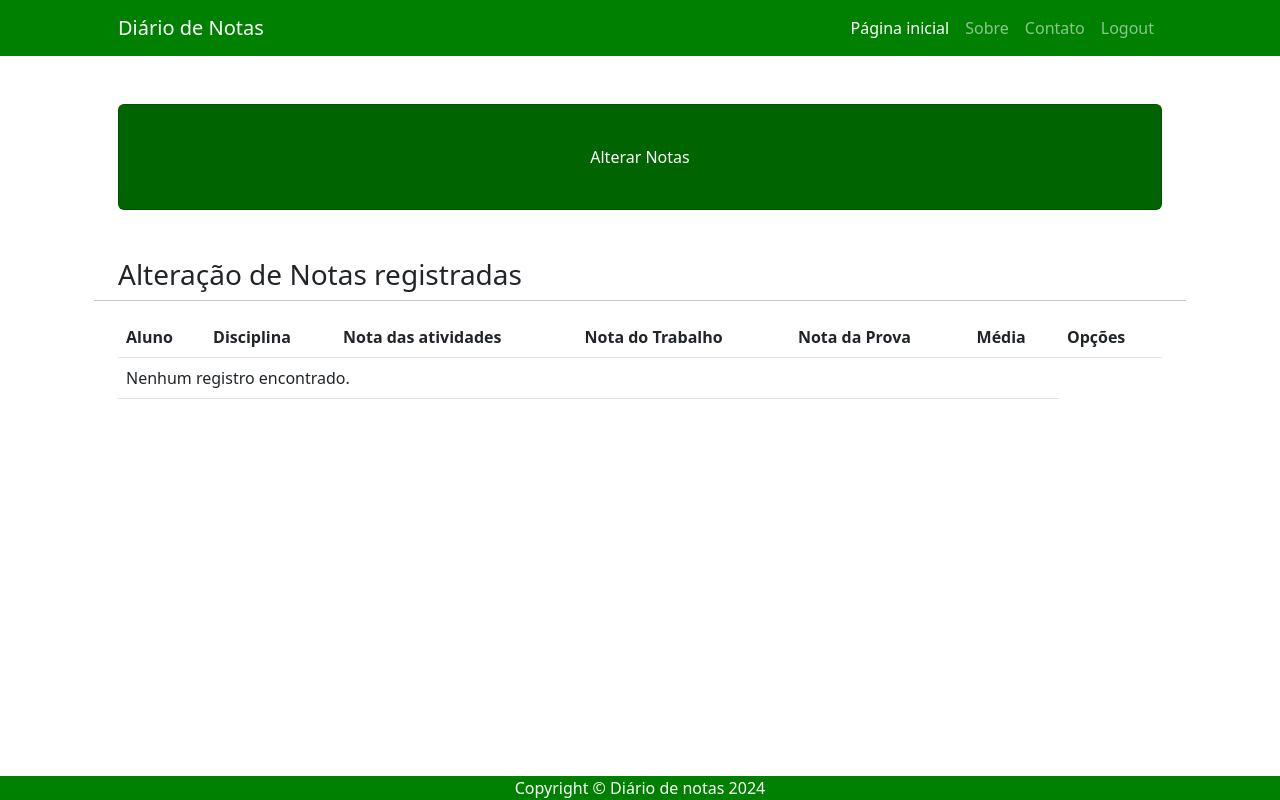
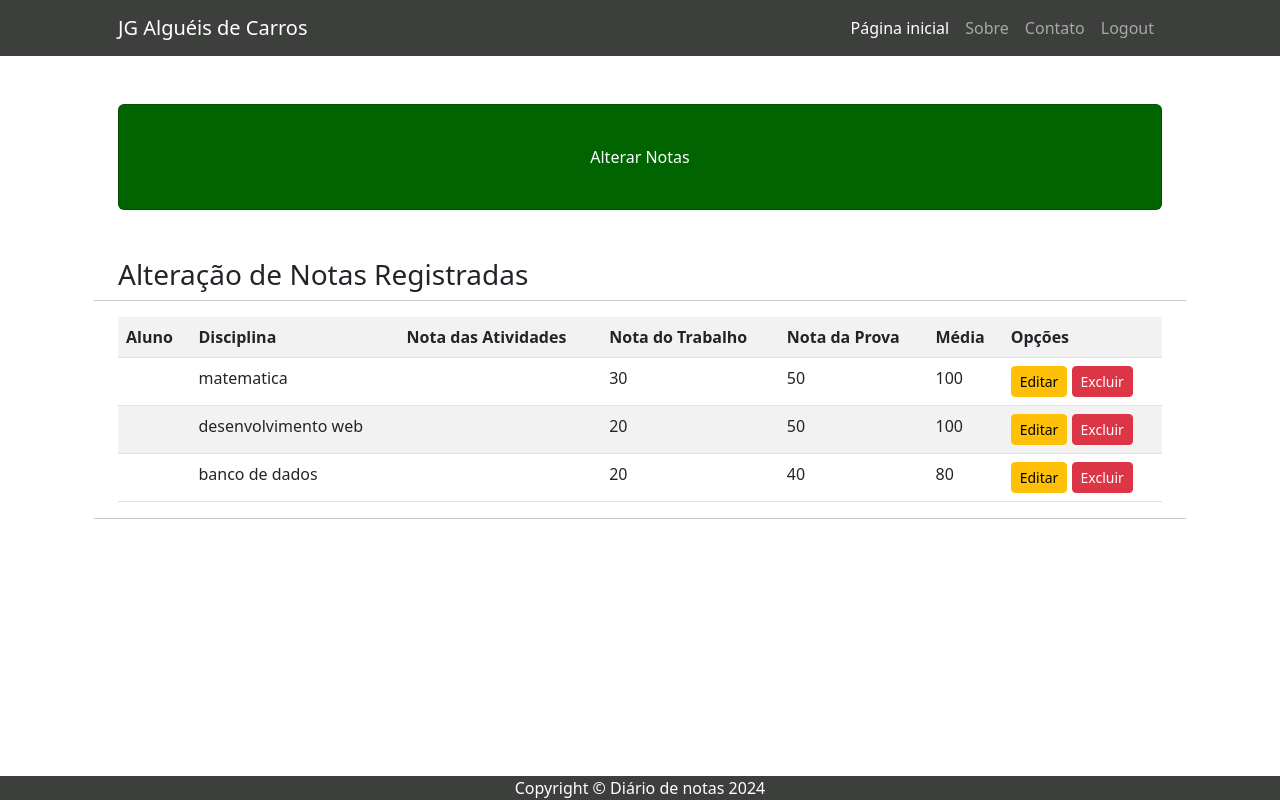
Before and after one commit to JoaoMatheusSCAVALCANTE/novosite, a Django app: page /alterar/ in a window 1280 px wide. Run offline with Django 5.2, Linux system fonts and the light colour scheme; a user stored in the database is signed in; data comes from the database, SQL or seed files in the repository; both versions use the stored data as it was after the commit; some libraries are stand-ins or nearby versions.

Commit message:
13.09.2024

```diff
--- a/usuarios/templates/usuarios/alterar.html
+++ b/usuarios/templates/usuarios/alterar.html
@@ -1,17 +1,19 @@
 {% extends 'usuarios/base.html' %}
-{% block aba %}Aterar Notas{% endblock %}
+
+{% block aba %}Alterar Notas{% endblock %}
+
 {% block titulo %}Alterar Notas{% endblock %}
 
 {% block conteudo %}
-<h3>Alteração de Notas registradas</h3>
+<h3>Alteração de Notas Registradas</h3>
 <hr>
 
 <div class = "table-responsive">
-    <table class="table table-responsive">
+    <table class = "table table-striped">
         <tr>
             <th>Aluno</th>
             <th>Disciplina</th>
-            <th>Nota das atividades</th>
+            <th>Nota das Atividades</th>
             <th>Nota do Trabalho</th>
             <th>Nota da Prova</th>
             <th>Média</th>
@@ -31,12 +33,11 @@
             </td>
         </tr>
         {% empty %}
-            <tr>
-                <td colspan="6">Nenhum registro encontrado.</td>
-            </tr>
+        <tr>
+            <td colspan = "6">Nenhum registro encontrado.</td>
+        </tr>
         {% endfor %}
     </table>
 </div>
-
-
+<hr>
 {% endblock %}
--- a/usuarios/templates/usuarios/base.html
+++ b/usuarios/templates/usuarios/base.html
@@ -9,14 +9,14 @@
     </head>
     <body>
         <!-- Responsive navbar-->
-        <nav class="navbar navbar-expand-lg navbar-dark" style="background-color: #008000;">
+        <nav class="navbar navbar-expand-lg navbar-dark" style="background-color: #3c3f3c;">
             <div class="container px-5">
-                <a class="navbar-brand" href="{% url 'home' %}">Diário de Notas</a>
+                <a class="navbar-brand" href="{% url 'home' %}">JG Alguéis de Carros</a>
                 <button class="navbar-toggler" type="button" data-bs-toggle="collapse" data-bs-target="#navbarSupportedContent" aria-controls="navbarSupportedContent" aria-expanded="false" aria-label="Toggle navigation"><span class="navbar-toggler-icon"></span></button>
                 <div class="collapse navbar-collapse" id="navbarSupportedContent">
                     <ul class="navbar-nav ms-auto mb-2 mb-lg-0">
                         <li class="nav-item"><a class="nav-link active" aria-current="page" href="{% url 'home' %}">Página inicial</a></li>
-                        <li class="nav-item"><a class="nav-link" href="#!">Sobre</a></li>
+                        <li class="nav-item"><a class="nav-link" href="{% url 'sobre' %}">Sobre</a></li>
                         <li class="nav-item"><a class="nav-link" href="#!">Contato</a></li>
                         <li class="nav-item"><a class="nav-link" href="{% url 'logout' %}">Logout</a></li>
                     </ul>
@@ -64,7 +64,7 @@
             </div>
         </div>
         <!-- Footer-->
-        <footer class="fixed-bottom" style = "background-color: #008000;">
+        <footer class="fixed-bottom" style = "background-color: #3c3f3c;">
             <div class="container px-4 px-lg-5"><p class="m-0 text-center text-white">Copyright &copy; Diário de notas 2024</p></div>
         </footer>
         <!-- Bootstrap core JS-->
--- a/usuarios/templates/usuarios/home.html
+++ b/usuarios/templates/usuarios/home.html
@@ -1,3 +1,3 @@
 {% extends 'usuarios/base.html' %}
 
-{% block aba %}Página Inicial{% endblock %}
+{% block aba %}JG Alugueis de Carros{% endblock %}
--- /dev/null
+++ b/usuarios/templates/usuarios/sobre.html
@@ -0,0 +1,3 @@
+{% extends 'usuarios/base.html' %}
+
+{% block aba %}JG Alugueis de Carros{% endblock %}
--- a/usuarios/urls.py
+++ b/usuarios/urls.py
@@ -1,17 +1,17 @@
 from django.urls import path
-from .import views
+from . import views
 
 urlpatterns = [
-    path('login/', views.login, name = 'login'),
-    path('cadastro/', views.cadastro, name = 'cadastro'),
-    path('home/', views.home, name ='home'),
-    path('lancar/', views.lancar, name ='lancar'),
-    path('alterar/', views.alterar, name = 'alterar'),
-    path('visualizar/', views.visualizar, name = 'visualizar'),
-    path('logout/', views.logout, name = 'logout'),
-    path('excluir_verificacao/<int:pk>',views.excluir_verificacao, name = "excluir_verificacao"),
-    path('excluir/<int:pk>', views.excluir, name ="excluir"),
-    path('editar_verificacao/<int:pk>', views.editar_verificacao, name = 'editar_verificacao'),
-    path('editar/<int:pk>', views.editar, name = 'editar'),
-
+  path('login/', views.login, name = 'login'),
+  path('cadastro/', views.cadastro, name = 'cadastro'),
+  path('home/', views.home, name = 'home'),
+  path('lancar/', views.lancar, name = 'lancar'),
+  path('alterar/', views.alterar, name = 'alterar'),
+  path('visualizar/', views.visualizar, name = 'visualizar'),
+  path('logout/', views.logout, name = 'logout'),
+  path('excluir_verificacao/<int:pk>', views.excluir_verificacao, name = 'excluir_verificacao'),
+  path('excluir/<int:pk>', views.excluir, name = 'excluir'),
+  path('editar_verificacao/<int:pk>', views.editar_verificacao, name = "editar_verificacao"),
+  path('editar/<int:pk>', views.editar, name = "editar"),
+  path('sobre/', views.sobre, name = "sobre"),
 ]
--- a/usuarios/views.py
+++ b/usuarios/views.py
@@ -46,6 +46,12 @@
     else:
         return HttpResponse("Faça o login para acessar!")
 
+def sobre(request):
+    if request.user.is_authenticated:
+        return render(request, 'usuarios/sobre.html')
+    else:
+        return HttpResponse("Faça o login para acessar!")
+
 def lancar(request):
     if request.method == "GET":
         if request.user.is_authenticated:
@@ -74,7 +80,7 @@
     if request.method == "GET":
         if request.user.is_authenticated:
             lista_notas = Nota.objects.all()
-            dicionario_notas = {'lista_nota':lista_notas}
+            dicionario_notas = {'lista_notas':lista_notas}
             return render(request, 'usuarios/alterar.html', dicionario_notas)
         else:
             return HttpResponse("Faça o login para acessar!")
@@ -84,7 +90,7 @@
     if request.method == "GET":
         if request.user.is_authenticated:
             lista_notas = Nota.objects.get(pk=pk)
-            dicionario_notas = {'lista_notas':lista_nota}
+            dicionario_notas = {'lista_notas':lista_notas}
             return render (request, 'usuarios/excluir.html', dicionario_notas)
         else:
             return HttpResponse("Faça o login para acessar!")
@@ -93,7 +99,7 @@
     if request.method == "GET":
         if request.user.is_authenticated:
             lista_notas = Nota.objects.get(pk=pk)
-            dicionario_notas = {'lista_notas':lista_nota}
+            dicionario_notas = {'lista_notas':lista_notas}
             return render (request, 'usuarios/editar.html', dicionario_notas)
         else:
             return HttpResponse("Faça o login para acessar!")
@@ -127,7 +133,7 @@
     if request.method == "GET":
         if request.user.is_authenticated:
             lista_notas = Nota.objects.all()
-            dicionario_notas = {'lista_notaS':lista_notas}
+            dicionario_notas = {'lista_notas':lista_notas}
             return render(request, 'usuarios/visualizar.html', dicionario_notas)
         else:
             return HttpResponse("Faça o login para acessar!")
```
Also changed, not shown: usuarios/templates/usuarios/editar.html (+24 -23 lines), usuarios/templates/usuarios/excluir.html (+5 -3 lines), db.sqlite3.
